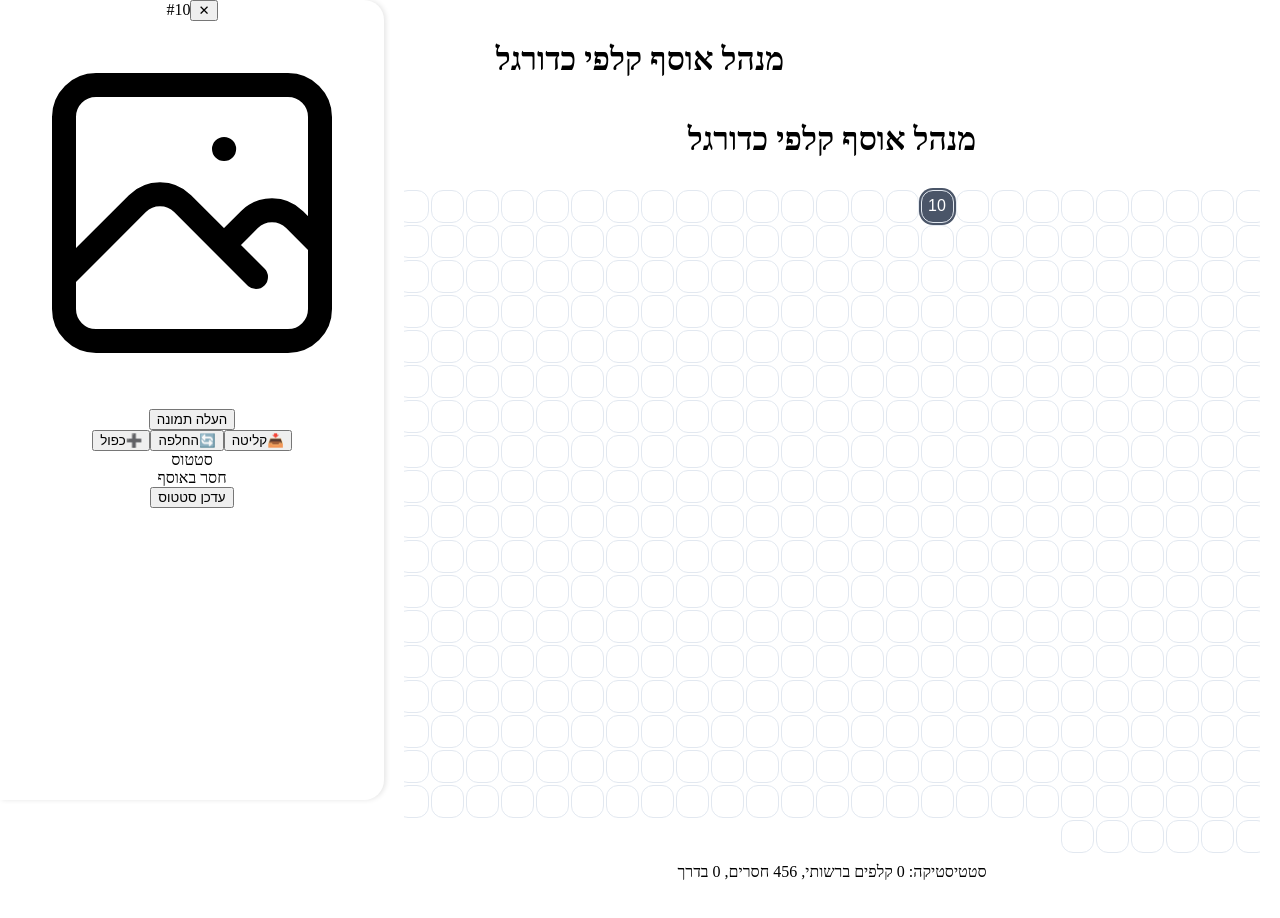
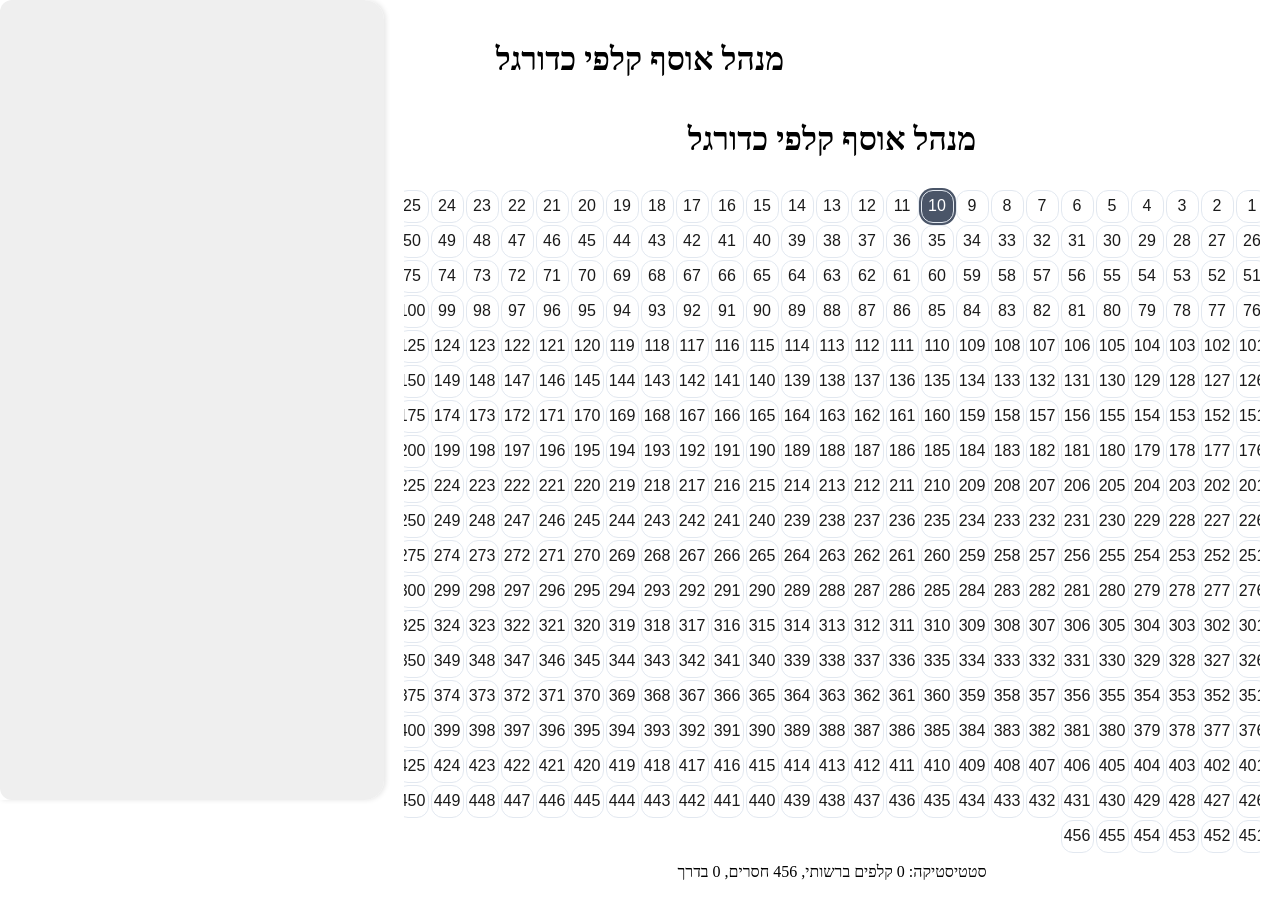
Before and after one commit to nitayg/cards-manager, a React (Vite) app: page / in a window 1280 px wide. Both pictures are taken after a click on the button "10". Built offline with nearby package versions, Linux system fonts and the light colour scheme.

Commit message:
Improved card text visibility and modernized panel design

```diff
--- a/src/components/Card.jsx
+++ b/src/components/Card.jsx
@@ -17,7 +17,8 @@ const Card = ({ number, status, onClick, size, isSelected }) => {
         display: 'flex',
         alignItems: 'center',
         justifyContent: 'center',
-        color: '#FFFFFF', // תמיד לבן, גם במצב נבחר
+        // צבע טקסט דינמי - שחור על רקע לבן, לבן על שאר הצבעים
+        color: status === 'missing' && !isSelected ? '#1a1a1a' : '#FFFFFF',
         userSelect: 'none',
         WebkitTapHighlightColor: 'transparent',
         touchAction: 'manipulation',
--- a/src/components/CardDetails.jsx
+++ b/src/components/CardDetails.jsx
@@ -1,68 +1,36 @@
 import React from 'react';
+import { STATUS_COLORS } from '../utils/constants';
 
-const CardDetails = ({ card, onClose }) => {
-    if (!card) return null;
+const Card = ({ number, status, onClick, size, isSelected }) => {
+    const buttonStyle = {
+        width: '100%',
+        height: '100%',
+        aspectRatio: '1',
+        backgroundColor: isSelected ? '#4A5568' : STATUS_COLORS[status],
+        border: status === 'missing' ? '1px solid #E2E8F0' : 'none',
+        borderRadius: '12px',
+        fontSize: `${Math.max(size * 0.3, 16)}px`,
+        fontWeight: '500',
+        padding: '0',
+        margin: '0',
+        cursor: 'pointer',
+        display: 'flex',
+        alignItems: 'center',
+        justifyContent: 'center',
+        // צבע טקסט דינמי - שחור על רקע לבן, לבן על שאר הצבעים
+        color: status === 'missing' && !isSelected ? '#1a1a1a' : '#FFFFFF',
+        userSelect: 'none',
+        WebkitTapHighlightColor: 'transparent',
+        touchAction: 'manipulation',
+        transition: 'all 0.2s',
+        boxShadow: isSelected ? '0 0 0 2px #4A5568' : 'none'
+    };
 
     return (
-        <div className="h-full bg-white">
-            {/* Header - יותר נקי */}
-            <div className="flex justify-between items-center p-6">
-                <button
-                    onClick={onClose}
-                    className="w-10 h-10 flex items-center justify-center text-gray-400 hover:text-gray-600"
-                >
-                    ✕
-                </button>
-                <span className="text-xl font-light">#{card.number}</span>
-            </div>
-
-            {/* Content */}
-            <div className="px-6 pb-6 space-y-8">
-                {/* Image Area - מודרני יותר */}
-                <div className="aspect-[3/4] rounded-3xl bg-gray-50 flex flex-col items-center justify-center">
-                    <svg className="w-12 h-12 text-gray-300 mb-3" fill="none" stroke="currentColor" viewBox="0 0 24 24">
-                        <path strokeLinecap="round" strokeLinejoin="round" strokeWidth="1.5" d="M4 16l4.586-4.586a2 2 0 012.828 0L16 16m-2-2l1.586-1.586a2 2 0 012.828 0L20 14m-6-6h.01M6 20h12a2 2 0 002-2V6a2 2 0 00-2-2H6a2 2 0 00-2 2v12a2 2 0 002 2z" />
-                    </svg>
-                    <button className="px-6 py-2.5 text-sm text-gray-500 bg-white rounded-full shadow-sm hover:shadow-md transition-shadow">
-                        העלה תמונה
-                    </button>
-                </div>
-
-                {/* Quick Actions - רשימה אופקית */}
-                <div className="flex justify-around py-2">
-                    <button className="flex flex-col items-center text-gray-500">
-                        <span className="text-2xl mb-1">📥</span>
-                        <span className="text-xs">קליטה</span>
-                    </button>
-                    <button className="flex flex-col items-center text-gray-500">
-                        <span className="text-2xl mb-1">🔄</span>
-                        <span className="text-xs">החלפה</span>
-                    </button>
-                    <button className="flex flex-col items-center text-gray-500">
-                        <span className="text-2xl mb-1">➕</span>
-                        <span className="text-xs">כפול</span>
-                    </button>
-                </div>
-
-                {/* Card Info - מינימליסטי */}
-                <div className="space-y-4">
-                    <div className="space-y-2">
-                        <div className="text-sm text-gray-400">סטטוס</div>
-                        <div className="text-lg">
-                            {card.status === 'missing' ? 'חסר באוסף' : 'קיים במלאי'}
-                        </div>
-                    </div>
-                </div>
-
-                {/* Footer Actions - כפתור מרכזי אחד */}
-                <div className="pt-4">
-                    <button className="w-full py-4 bg-black text-white font-medium rounded-2xl hover:bg-gray-900 transition-colors">
-                        עדכן סטטוס
-                    </button>
-                </div>
-            </div>
-        </div>
+        <button onClick={onClick} style={buttonStyle}>
+            {number}
+        </button>
     );
 };
 
-export default CardDetails;
+export default Card;
```
